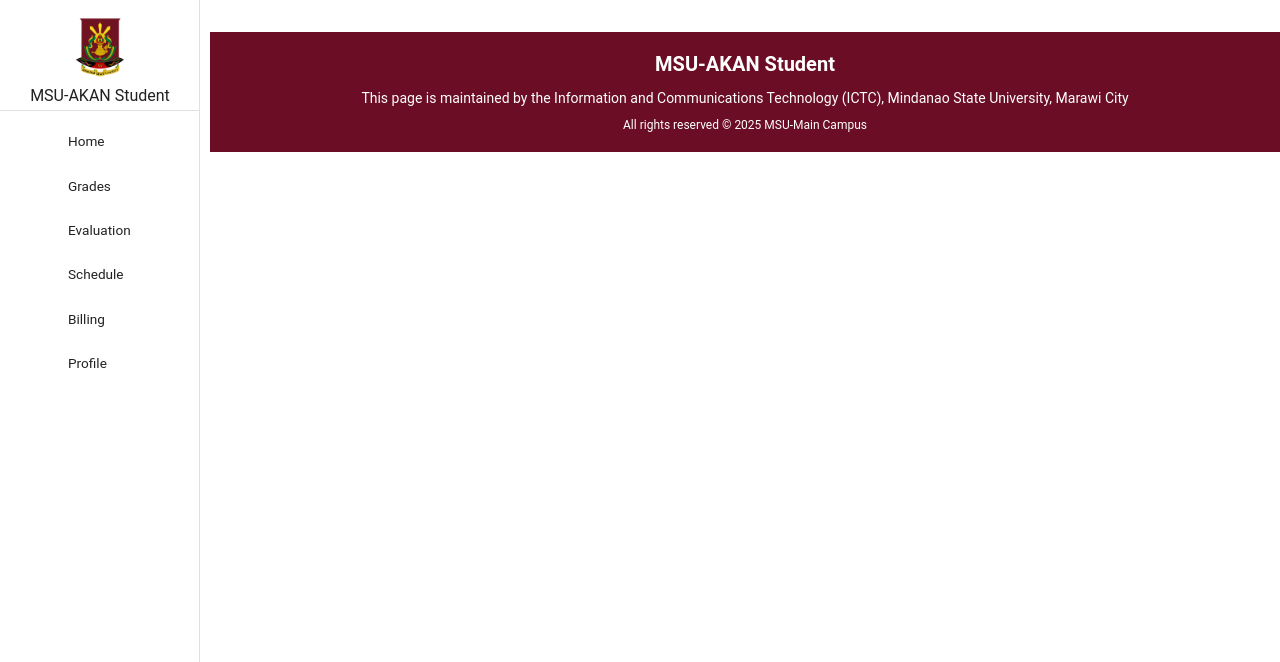
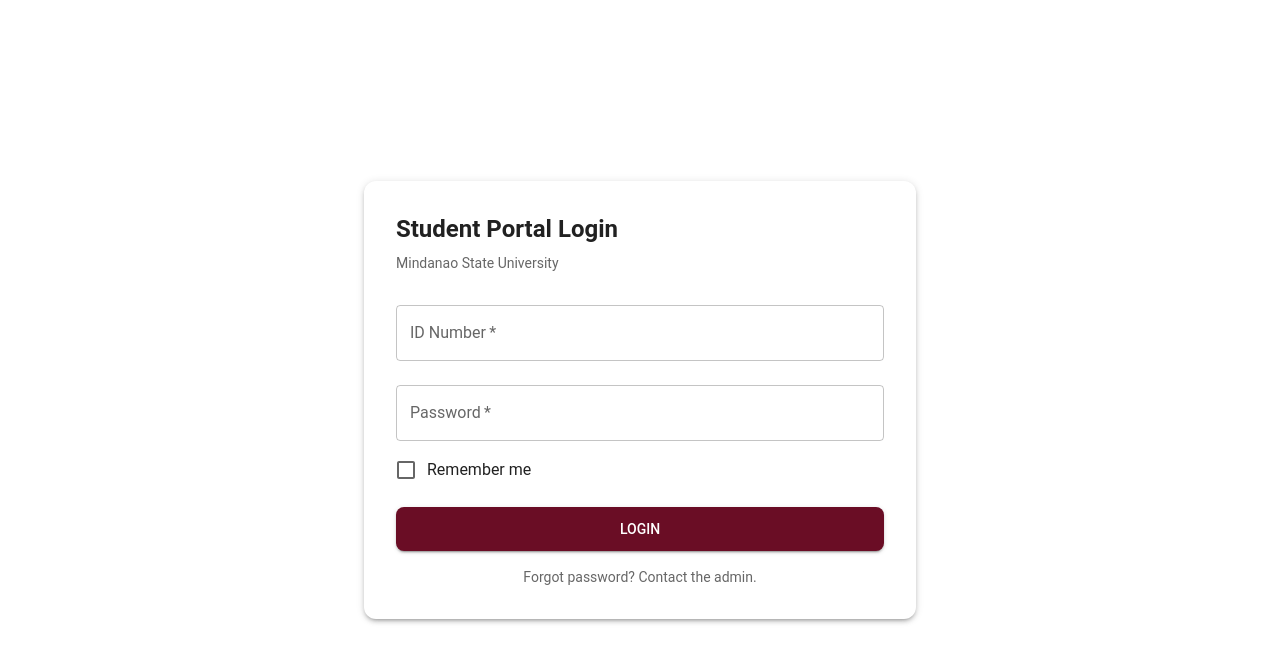
Before and after one commit to Jun4dG/akan-dev, a React (Vite) app: page /login in a window 1280 px wide. Shown: the top 662 px of the page. Built offline with nearby package versions, Linux system fonts and the light colour scheme; some icons are missing.

Commit message:
login logic with backend

```diff
--- a/package.json
+++ b/package.json
@@ -17,7 +17,7 @@
     "@fontsource/roboto": "^5.2.6",
     "@mui/icons-material": "^7.3.2",
     "@mui/material": "^7.3.2",
-    "axios": "^1.11.0",
+    "axios": "^1.12.2",
     "react": "^19.1.1",
     "react-dom": "^19.1.1",
     "react-router-dom": "^7.8.2"
--- a/src/App.jsx
+++ b/src/App.jsx
@@ -1,5 +1,5 @@
 import { useState } from "react";
-import { BrowserRouter as Router, Routes, Route } from "react-router-dom";
+import { BrowserRouter as Router, Routes, Route, Navigate } from "react-router-dom"; // ✅ added Navigate
 import {
   AppBar,
   Toolbar,
@@ -17,8 +17,9 @@
 import Profile from "./pages/Profile.jsx";
 import OfflineNotice from "./components/OfflineNotice.jsx";
 import Sidebar from "./components/Sidebar.jsx";
-import Dashboard from "./components/Home.jsx";
+import Home from "./components/Home.jsx";
 import Footer from "./components/Footer.jsx";
+import Login from "./pages/Login.jsx";
 
 function App() {
   const [sidebarOpen, setSidebarOpen] = useState(false);
@@ -29,13 +30,17 @@
 
   return (
     <Router>
+      <Routes>
+        <Route path="/login" element={<Login />} />
+
+        <Route
+          path="/*"
+          element={
             <Box sx={{ display: "flex" }}>
               {/* AppBar only on mobile */}
               <AppBar
                 position="fixed"
-          sx={{
-            display: { xs: "block", sm: "none" },
-          }}
+                sx={{ display: { xs: "block", sm: "none" } }}
               >
                 <Toolbar>
                   <IconButton
@@ -66,7 +71,7 @@
                 <Sidebar onNavigate={toggleSidebar} />
               </Drawer>
 
-        {/* Desktop Sidebar (always visible) */}
+              {/* Desktop Sidebar */}
               <Drawer
                 variant="permanent"
                 sx={{
@@ -89,7 +94,8 @@
                 }}
               >
                 <Routes>
-            <Route path="/" element={<Dashboard />} />
+                  <Route path="/" element={<Navigate to="/login" replace />} />
+                  <Route path="/home" element={<Home />} />
                   <Route path="/grades" element={<Grades />} />
                   <Route path="/evaluation" element={<Evaluation />} />
                   <Route path="/schedule" element={<Schedule />} />
@@ -100,6 +106,9 @@
                 <Footer />
               </Box>
             </Box>
+          }
+        />
+      </Routes>
     </Router>
   );
 }
--- /dev/null
+++ b/src/pages/Login.jsx
@@ -0,0 +1,106 @@
+// Login.jsx
+import React, { useState } from "react";
+import axios from "axios";
+import {
+  Box,
+  Button,
+  Checkbox,
+  Container,
+  FormControlLabel,
+  Paper,
+  TextField,
+  Typography,
+} from "@mui/material";
+
+const LoginPage = () => {
+  // Renamed state variable to idNumber
+  const [idNumber, setIdNumber] = useState("");
+  const [password, setPassword] = useState("");
+
+  const handleLogin = async (e) => {
+    e.preventDefault();
+
+    try {
+      const response = await axios.post("http://localhost:3382/api/login", {
+        id: idNumber,
+        password: password,
+      });
+
+      console.log("Login successful:", response.data);
+      alert("Login successful!");
+      // TODO: Implement redirect or state change here
+    } catch (error) {
+      console.error("Login failed:", error.response.data);
+      alert(error.response.data.error || "Login failed. Please try again.");
+    }
+  };
+
+  return (
+    <Container
+      maxWidth="sm"
+      sx={{
+        display: "flex",
+        alignItems: "center",
+        justifyContent: "center",
+        minHeight: "100vh",
+      }}
+    >
+      <Paper elevation={3} sx={{ p: 4, width: "100%", borderRadius: 3 }}>
+        <Typography variant="h5" fontWeight="bold" gutterBottom>
+          Student Portal Login
+        </Typography>
+        <Typography variant="body2" color="text.secondary" gutterBottom>
+          Mindanao State University
+        </Typography>
+
+        <Box component="form" onSubmit={handleLogin} sx={{ mt: 2 }}>
+          <TextField
+            label="ID Number"
+            type="text"
+            fullWidth
+            margin="normal"
+            value={idNumber}
+            onChange={(e) => setIdNumber(e.target.value)}
+            required
+          />
+
+          <TextField
+            label="Password"
+            type="password"
+            fullWidth
+            margin="normal"
+            value={password}
+            onChange={(e) => setPassword(e.target.value)}
+            required
+          />
+
+          <FormControlLabel
+            control={<Checkbox color="primary" />}
+            label="Remember me"
+          />
+
+          <Button
+            type="submit"
+            variant="contained"
+            color="primary"
+            fullWidth
+            sx={{ mt: 2, py: 1.2, borderRadius: 2 }}
+          >
+            Login
+          </Button>
+        </Box>
+
+        <Typography
+          variant="body2"
+          color="text.secondary"
+          align="center"
+          sx={{ mt: 2 }}
+        >
+          Forgot password? Contact the admin.
+        </Typography>
+      </Paper>
+    </Container>
+  );
+};
+
+export default LoginPage;
```
Also changed, not shown: 1 other file (tests, documents, lock files or other folders). Lines whose indentation alone changed are shown as unchanged.
